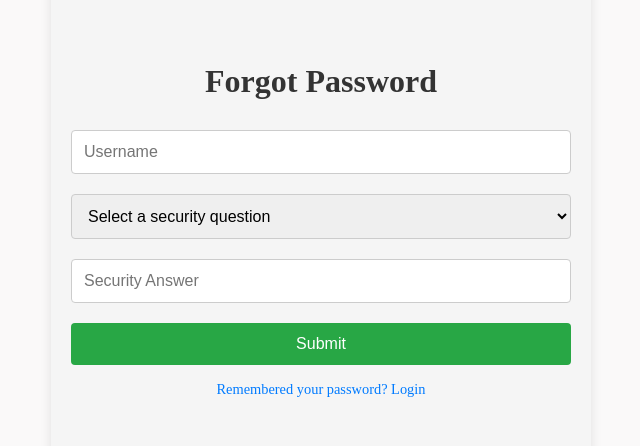
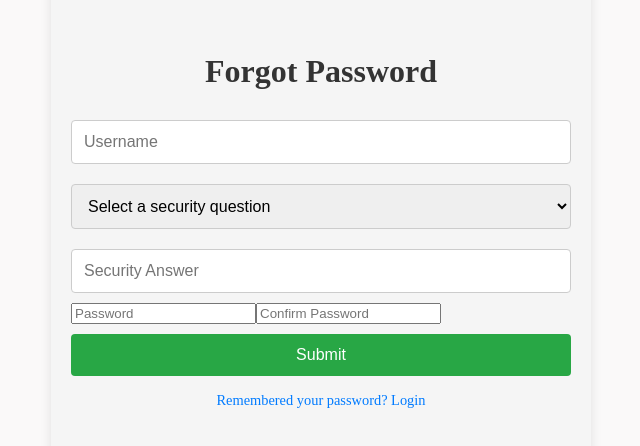
Before and after one commit to s-brown01/Doin, an Angular app in the folder doin-frontend/: page /forgot-password in a window 1280 px wide. Shown: the part 200-646 px from the top of the page, without its empty margins (319-959 px from the left). Built offline with nearby package versions, Linux system fonts and the light colour scheme.

Commit message:
removing changePassword page and adding it to the forgot password page

```diff
--- a/doin-frontend/src/app/change-password/change-password.component.html
+++ /dev/null
@@ -1 +0,0 @@
-<p>change-password works!</p>
--- a/doin-frontend/src/app/forgot-password/forgot-password.component.html
+++ b/doin-frontend/src/app/forgot-password/forgot-password.component.html
@@ -13,6 +13,9 @@
 
     <input type="text" placeholder="Security Answer" [(ngModel)]="resetData.securityQuestionAnswer" name="securityAnswer" required>
 
+    <input type="password" placeholder="Password" name="password" required>
+    <input type="password" placeholder="Confirm Password" name="confirmPassword" required>
+
     <button type="submit">Submit</button>
 
     <!-- Display error message in red if it's not null -->
```
Also changed, not shown: doin-frontend/src/app/change-password/change-password.component.ts (deleted, +0 -12 lines), doin-frontend/src/app/change-password/change-password.component.css (deleted).
